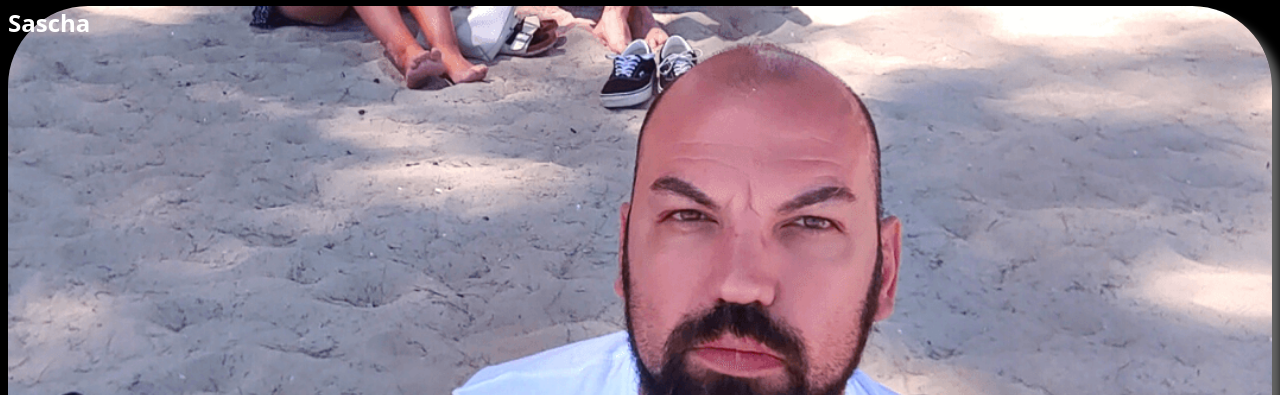
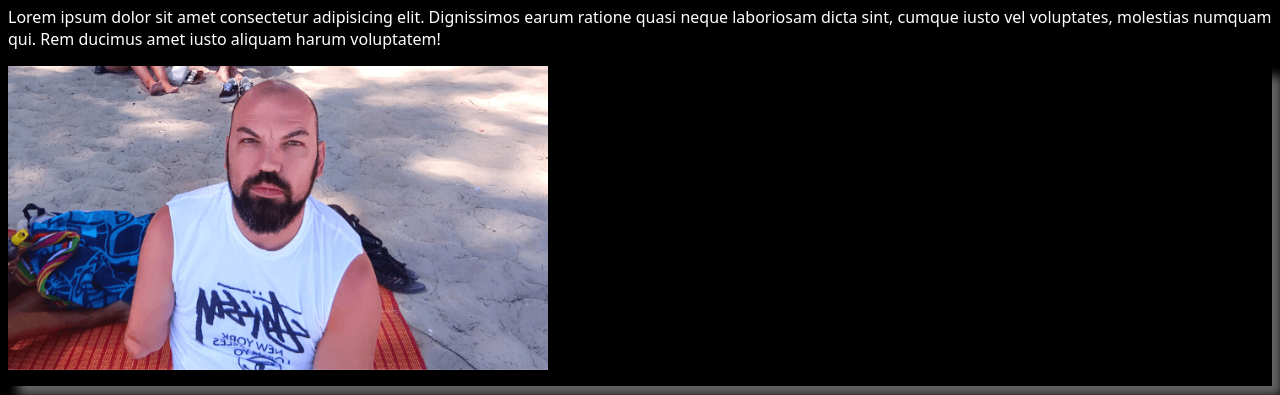
Before and after one commit to Satch2619/Web_Projekte, a plain HTML site: page Personal Trainer/über mich.html in a window 1280 px wide. Shown: the part 138-533 px from the top of the page. Drawn offline with Linux system fonts and the light colour scheme.

Commit message:
kleines Bild eingefügt

```diff
--- a/Personal Trainer/über mich.html
+++ b/Personal Trainer/über mich.html
@@ -17,9 +17,12 @@
       <a href="gym.html"> Gym </a>
     </div>
     <h1>Wer bin ich?</h1>
-    <div class="profilbild">
-      <h2>Sascha</h2>
-    </div>
+    <p>
+      Lorem ipsum dolor sit amet consectetur adipisicing elit. Dignissimos earum
+      ratione quasi neque laboriosam dicta sint, cumque iusto vel voluptates,
+      molestias numquam qui. Rem ducimus amet iusto aliquam harum voluptatem!
+    </p>
+    <div class="card"></div>
     <div class="social-media-zeile">
       <a
         href="https://www.facebook.com/Satch-Production-103356631428359"
--- a/Personal Trainer/übermich.css
+++ b/Personal Trainer/übermich.css
@@ -18,20 +18,16 @@ body {
 }
 
 .h1 {
-  display: flex;
-  justify-content: center;
   text-align: center;
 }
 
-.profilbild {
-  width: 1280;
-  height: 720px;
-  box-sizing: content-box;
-  border-radius: 80px;
+.card {
+  width: 380;
+  height: 320px;
   box-shadow: 10px 10px 10px rgb(100, 100, 100);
   background-repeat: no-repeat;
-  background-image: url(./Bilder/Normal\ PB.png);
-  background-size: 1520px;
+  background-image: url(./Bilder/Miniatur.png);
+  background-size: 540px;
 }
 
 .social-media-zeile {
```
Also changed, not shown: Personal Trainer/Bilder/Miniatur.png (added).
